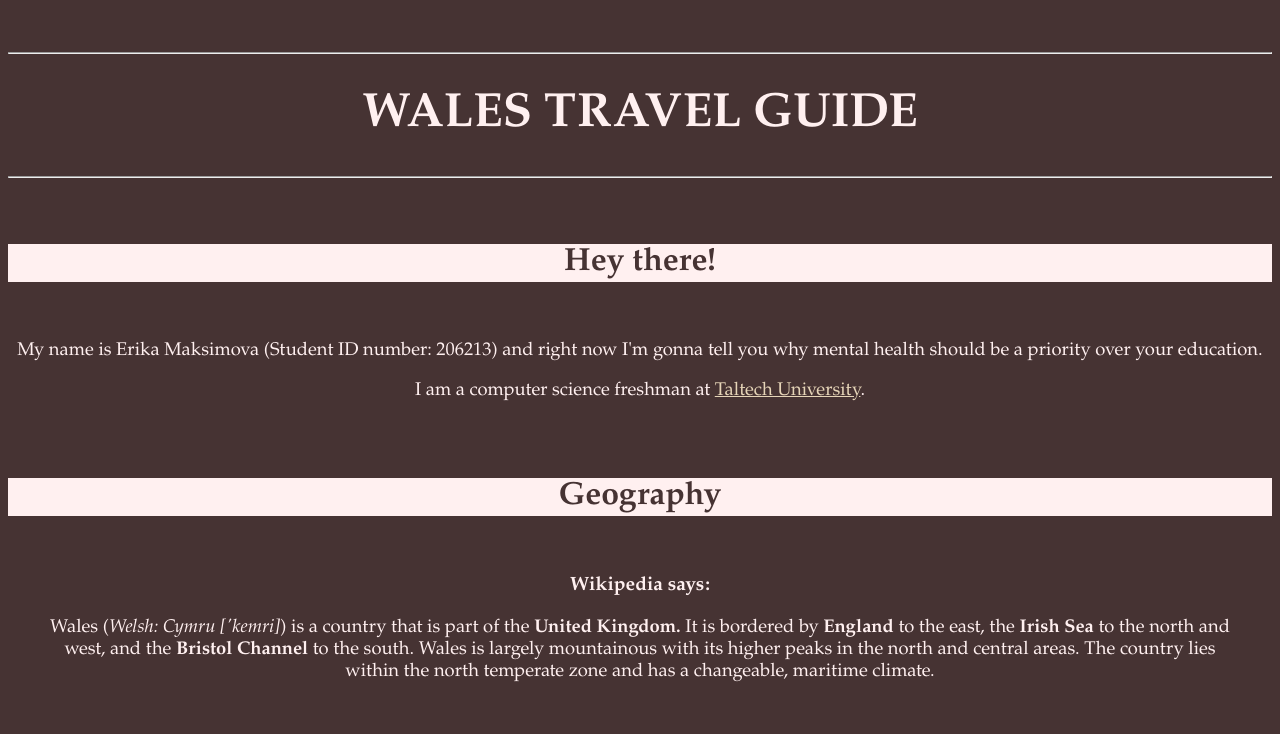
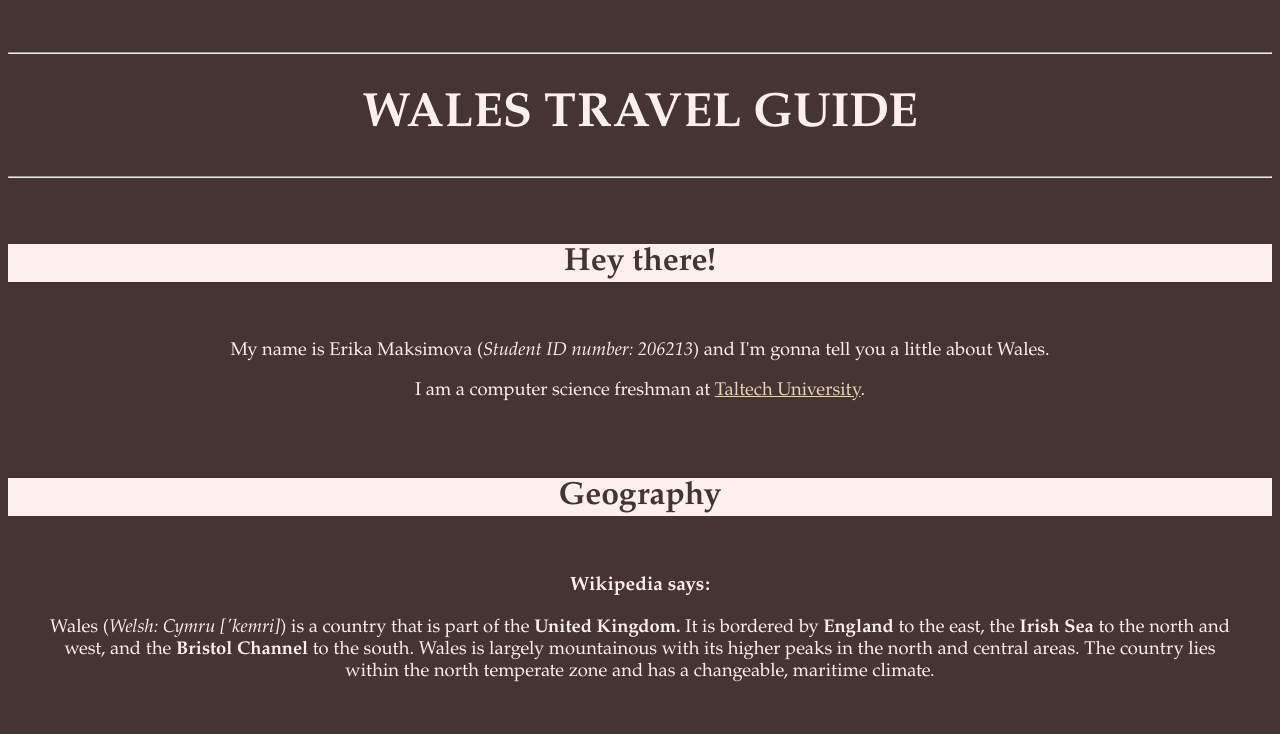
Before and after one commit to am3-26/am3-26.github.io, a plain HTML site: page index.html in a window 1280 px wide. Shown: the top 734 px of the page. Drawn offline with Linux system fonts and the light colour scheme.

Commit message:
Update index.html

```diff
--- a/index.html
+++ b/index.html
@@ -31,8 +31,8 @@
 <h1 style="color: #463333; background-color: #fff0f0; font-family: Garamond; text-align:center;">Hey there!</h1>
 <br>
 <p style="color: #fff0f0; font-family: Garamond; text-align:center; font-size: 115%">
-    My name is Erika Maksimova (Student ID number: 206213) and
-    right now I'm gonna tell you why mental health should be a priority over your education.</p>
+    My name is Erika Maksimova (<i>Student ID number: 206213</i>) and
+    I'm gonna tell you a little about Wales.</p>
 <p style="color: #fff0f0; font-family: Garamond; text-align:center; font-size: 115%">I am a computer science
     freshman at
     <a style="color: #E6D5B8;" href="https://taltech.ee/">Taltech University</a>.</p>
```
